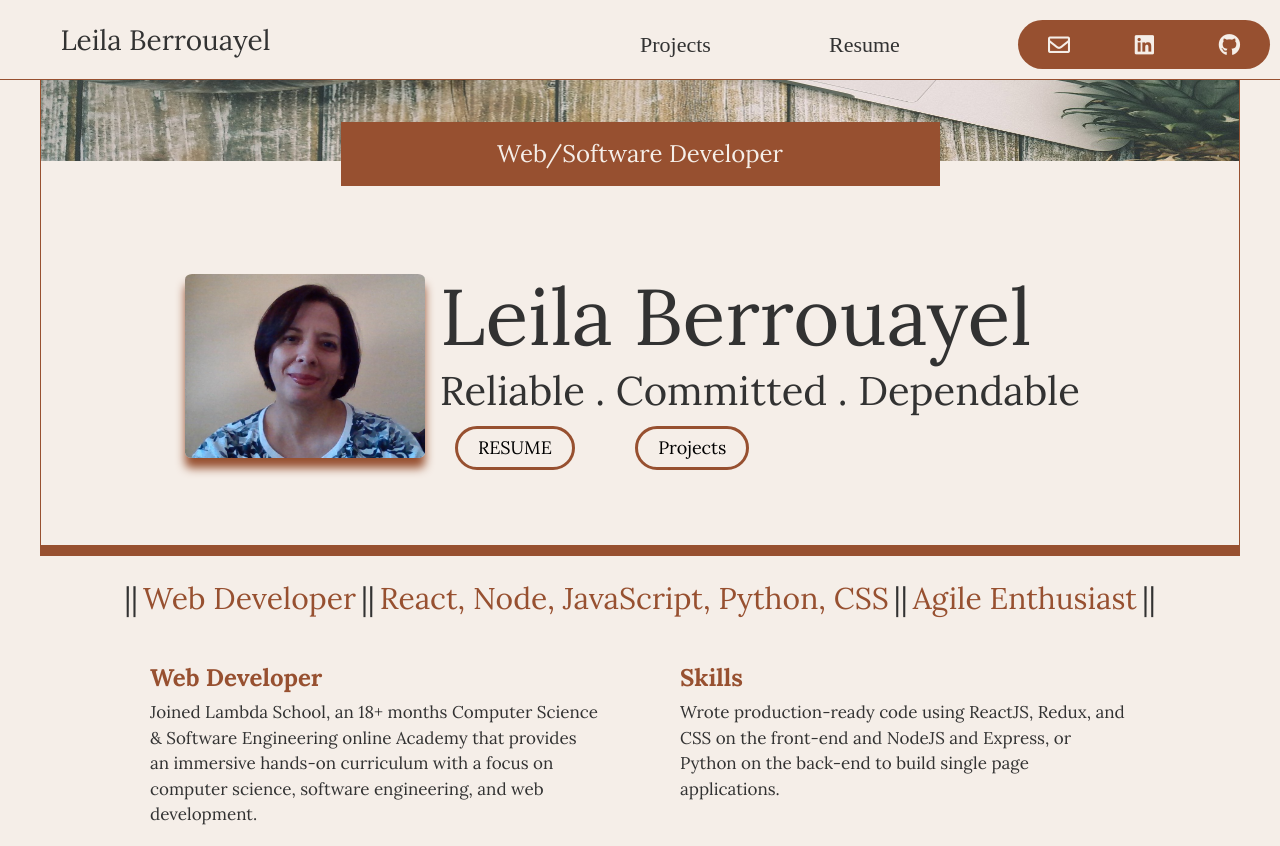
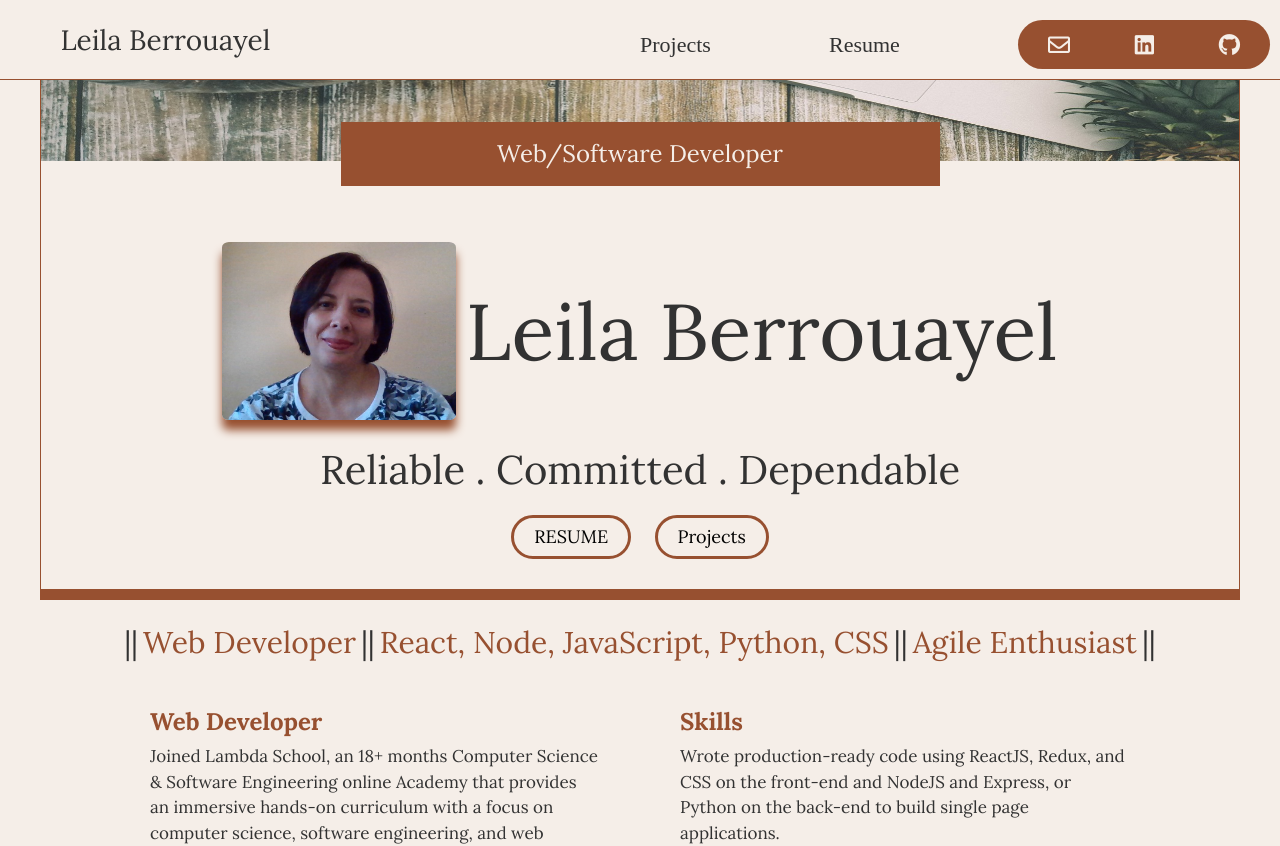
Before and after one commit to leila100/portfolio2, a React (Create React App) app in the folder website/: page / in a window 1280 px wide. Shown: the top 846 px of the page. Built offline with nearby package versions, Linux system fonts and the light colour scheme.

Commit message:
Add links for features and challenges in Hello Melon header

```diff
--- a/website/src/SASS/common.scss
+++ b/website/src/SASS/common.scss
@@ -1,8 +1,9 @@
 .links {
   background-color: transparent;
-  width: 90%;
   display: flex;
   margin-top: 10px;
+  justify-content: center;
+  align-items: center;
 
   .link {
     background-color: transparent;
@@ -11,24 +12,29 @@
     font-size: 1.8rem;
     padding: 10px 20px 10px 20px;
     cursor: pointer;
-    // color: $bg-dark;
     color: black;
     display: inline;
     margin: 0 5%;
 
     @media (max-width: 900px) {
       margin: 0 4%;
+      font-size: 1.5rem;
+      padding: 7px 12px 7px 12px;
     }
 
     @media (max-width: 600px) {
-      padding: 5px 10px 5px 10px;
-      font-size: 1.5rem;
-      margin: 0 2%;
+      padding: 5px 8px 5px 8px;
+      font-size: 1.3rem;
+      margin: 1% 1%;
     }
   }
 
   .link:hover {
     border: 3px solid $text;
+  }
+
+  @media (max-width: 500px) {
+    flex-wrap: wrap;
   }
 }
 
--- a/website/src/SASS/home.scss
+++ b/website/src/SASS/home.scss
@@ -2,8 +2,7 @@
   max-width: 1200px;
   height: 100%;
   background-color: $highlight;
-    font-family: 'Lora', serif;
-    // text-align: center;
+  font-family: "Lora", serif;
   margin: auto;
   padding-bottom: 30px;
   border: 1px solid $bg-dark;
@@ -31,11 +30,11 @@
     z-index: 0;
 
     @media (max-width: 900px) {
-            width: 60%
+      width: 60%;
     }
 
     @media (max-width: 600px) {
-            width: 70%
+      width: 70%;
     }
 
     @media (max-width: 500px) {
@@ -47,29 +46,35 @@
 
   .header_body {
     display: flex;
+    flex-direction: column;
     justify-content: center;
     align-items: center;
-        margin: 35px 0px 45px 0px;
+    text-align: center;
 
     @media (max-width: 900px) {
       flex-direction: column;
-        }
-
-        .leila_img {
-            width: 20%;
-            box-shadow: 0px 10px 10px $bg-dark;
-            border-radius: 3%;
-
-            @media (max-width: 800px) {
-                height: 140px;
-                width: 180px;
-            }
     }
 
     .name {
       font-size: 79px;
       color: $text;
       margin: 15px;
+      display: flex;
+      justify-content: center;
+      align-items: center;
+      .leila_img {
+        width: 20%;
+        box-shadow: 0px 10px 10px $bg-dark;
+        border-radius: 3%;
+        margin-right: 10px;
+
+        @media (max-width: 800px) {
+          height: 140px;
+          width: 180px;
+          margin: 0;
+          margin-bottom: 10px;
+        }
+      }
 
       @media (max-width: 900px) {
         font-size: 70px;
@@ -77,6 +82,7 @@
 
       @media (max-width: 600px) {
         font-size: 60px;
+        flex-direction: column;
       }
 
       @media (max-width: 500px) {
@@ -100,7 +106,6 @@
   }
 }
 
-
 .about {
   margin: 30px auto;
 
@@ -121,7 +126,6 @@
       flex-direction: column;
     }
 
-
     .desc {
       width: 45%;
       margin: 10px;
@@ -134,22 +138,20 @@
         font-size: 2.4rem;
         color: $bg-dark;
         margin-bottom: 10px;
-                font-family: 'Lora', serif;
+        font-family: "Lora", serif;
         font-weight: bold;
       }
 
       p {
         font-size: 1.7rem;
         line-height: 1.5;
-                font-family: 'Lora', serif;
+        font-family: "Lora", serif;
 
         a {
           color: $bg-dark;
           text-decoration: underline;
-                    ;
-                }
-            }
-
         }
       }
     }
+  }
+}
--- a/website/src/SASS/projects.scss
+++ b/website/src/SASS/projects.scss
@@ -15,6 +15,7 @@ section {
     max-width: 660px;
     margin: auto;
   }
+  padding-bottom: 200px;
 
   .projs {
     justify-content: center;
@@ -38,7 +39,7 @@ section {
       h3 {
         font-size: 2.4rem;
         color: $bg-dark;
-                font-family: 'Lora', serif;
+        font-family: "Lora", serif;
         margin-bottom: 10px;
         font-weight: bold;
       }
@@ -46,7 +47,7 @@ section {
       h4 {
         font-size: 1.7rem;
         color: $bg-dark;
-                font-family: 'Lora', serif;
+        font-family: "Lora", serif;
         margin-bottom: 10px;
         font-weight: bold;
       }
@@ -64,7 +65,7 @@ section {
       p {
         font-size: 1.7rem;
         line-height: 1.5;
-                font-family: 'Lora', serif;
+        font-family: "Lora", serif;
       }
 
       img {
@@ -116,7 +117,7 @@ section {
     text-align: center;
     line-height: 1.5;
     color: $bg-dark;
-        font-family: 'Lora', serif;
+    font-family: "Lora", serif;
 
     span {
       color: $text;
@@ -139,7 +140,7 @@ section {
     h3 {
       font-size: 2.4rem;
       color: $bg-dark;
-            font-family: 'Lora', serif;
+      font-family: "Lora", serif;
       margin-bottom: 10px;
       font-weight: bold;
     }
@@ -147,7 +148,7 @@ section {
     p {
       font-size: 1.7rem;
       line-height: 1.5;
-            font-family: 'Lora', serif;
+      font-family: "Lora", serif;
     }
 
     .imgs {
@@ -181,7 +182,4 @@ section {
       }
     }
   }
-
-
-
 }
--- a/website/src/components/home/header/Header.js
+++ b/website/src/components/home/header/Header.js
@@ -12,9 +12,9 @@ const Header = () => {
         <img src={header_image} alt='desk' class='header_img' />
         <div class='job_title'>Web/Software Developer</div>
         <div class='header_body'>
-          <img src={leila} alt='Leila Berrouayel' class='leila_img' />
-          <div>
-            <div class='name'>Leila Berrouayel</div>
+          <div class='name'>
+            <img src={leila} alt='Leila Berrouayel' class='leila_img' /> <div>Leila Berrouayel</div>
+          </div>
           <div class='qualities'>Reliable . Committed . Dependable</div>
           <div class='links'>
             <div class='link'>
@@ -30,7 +30,6 @@ const Header = () => {
           </div>
         </div>
       </div>
-      </div>
     </header>
   );
 };
--- a/website/src/components/projects/HelloMelon.js
+++ b/website/src/components/projects/HelloMelon.js
@@ -1,4 +1,5 @@
 import React from "react";
+import { Link } from "react-scroll";
 
 import HMHeader from "../../assets/images/HMHeader.jpg";
 import HMdashboard1 from "../../assets/images/helloMelon_Dashboard.png";
@@ -16,7 +17,6 @@ const HelloMelon = () => {
           <img src={HMHeader} alt='food' class='header_img' />
           <div class='job_title'>Take control of your health</div>
           <div class='header_body'>
-            <div>
             <div class='name'>HELLO MELON</div>
             <div class='links'>
               <div class='link'>
@@ -38,6 +38,15 @@ const HelloMelon = () => {
                   VIDEO
                 </a>
               </div>
+              <div class='link'>
+                <Link activeClass='activeProj' to='features' spy={true} smooth={true} offset={-100} duration={500}>
+                  Features
+                </Link>
+              </div>
+              <div class='link'>
+                <Link activeClass='activeProj' to='challenges' spy={true} smooth={true} offset={-70} duration={500}>
+                  Challenges
+                </Link>
               </div>
             </div>
           </div>
@@ -73,7 +82,7 @@ const HelloMelon = () => {
           </div>
         </div>
       </section>
-      <section class='features'>
+      <section class='features' id='features'>
         <h2>
           <span>||</span>FEATURES<span>||</span>
         </h2>
@@ -124,7 +133,7 @@ const HelloMelon = () => {
           </div>
         </div>
       </section>
-      <section class='about'>
+      <section class='about' id='challenges'>
         <h2>
           <span>||</span>CHALLENGES<span>||</span>
         </h2>
--- a/website/src/components/projects/Projects.js
+++ b/website/src/components/projects/Projects.js
@@ -24,7 +24,7 @@ const Projects = () => {
           </Link>
         </div>
         <div class='link'>
-          <Link activeClass='activeProj' to='mud' spy={true} smooth={true} offset={330} duration={500}>
+          <Link activeClass='activeProj' to='mud' spy={true} smooth={true} offset={500} duration={500}>
             Lambda MUD
           </Link>
         </div>
```
Lines whose indentation alone changed are shown as unchanged.
